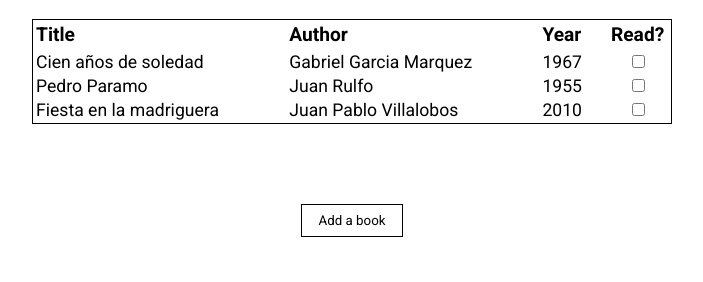
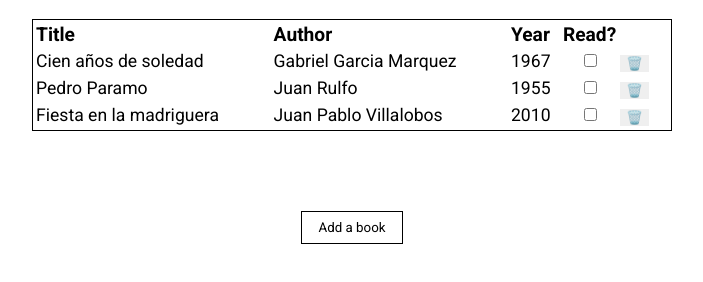
Before and after one commit to hquezada24/library, a plain HTML site: page index.html in a window 1280 px wide. Shown: the part 70-352 px from the top of the page, without its empty margins (288-991 px from the left). Drawn offline with Linux system fonts and the light colour scheme; a web font is replaced by a local one.

Commit message:
add buttons
create add book button and remove buttons. Create display() function to loop through array to display books

```diff
--- a/index.html
+++ b/index.html
@@ -20,11 +20,10 @@
                 <th id="author">Author</th>
                 <th id="year">Year</th>
                 <th id="read" class="read">Read?</th>
-            </tr>
-            <tr>
+                <th id="remove" class="read"></th>
             </tr>
         </table>
-        <button>Add a book</button>
+        <button id="add">Add a book</button>
     </main>
     <script src="script.js"></script>
 </body>
--- a/script.js
+++ b/script.js
@@ -1,6 +1,7 @@
 const myLibrary = [];
 const table = document.querySelector("table");
 const button = document.querySelector("button");
+const remove = document.querySelector("#remove");
 
 function Book(name, author, year) {
   this.name = name;
@@ -10,9 +11,21 @@ function Book(name, author, year) {
 
 function addBookToLibrary(name, author, year) {
     myLibrary.push(new Book(name, author, year));
-    table.innerHTML += `<tr><td>${name}</td><td>${author}</td><td>${year}</td><td class="read"><input type="checkbox"></input></td></tr>`;
 }
+
 addBookToLibrary("Cien años de soledad", "Gabriel Garcia Marquez", 1967);
 addBookToLibrary("Pedro Paramo", "Juan Rulfo", 1955);
 addBookToLibrary("Fiesta en la madriguera", "Juan Pablo Villalobos", 2010);
+
+function display(){
+  myLibrary.forEach((book) => {
+    table.innerHTML += `<tr><td>${book.name}</td><td>${book.author}</td><td>${book.year}</td><td class="read"><input type="checkbox"></input></td><th><button>🗑️</button></th></tr>`;
+  });
+}
+
+function deleteBook(){
+
+}
+
+display();
 console.log(myLibrary);
--- a/style.css
+++ b/style.css
@@ -25,22 +25,28 @@ th{
     font-size: 1.2rem;
 }
 #title, #author{
-    width: 40;
+    width: 38%;
 }
-#year, #read{
-    width: 10%;
+#year, #read, #remove{
+    width: 8%;
 }
 .read {
     text-align: center;
 }
 button{
+    border: none;
+}
+button:hover{
+    background-color: orangered;
+}
+#add{
     margin-top: 5rem;
     font-family: inherit;
     padding: 0.5rem 1rem;
     border: 1px solid black;
     background-color: transparent;
 }
-button:hover{
+#add:hover{
     background-color: black;
     color: white;
 }
```
